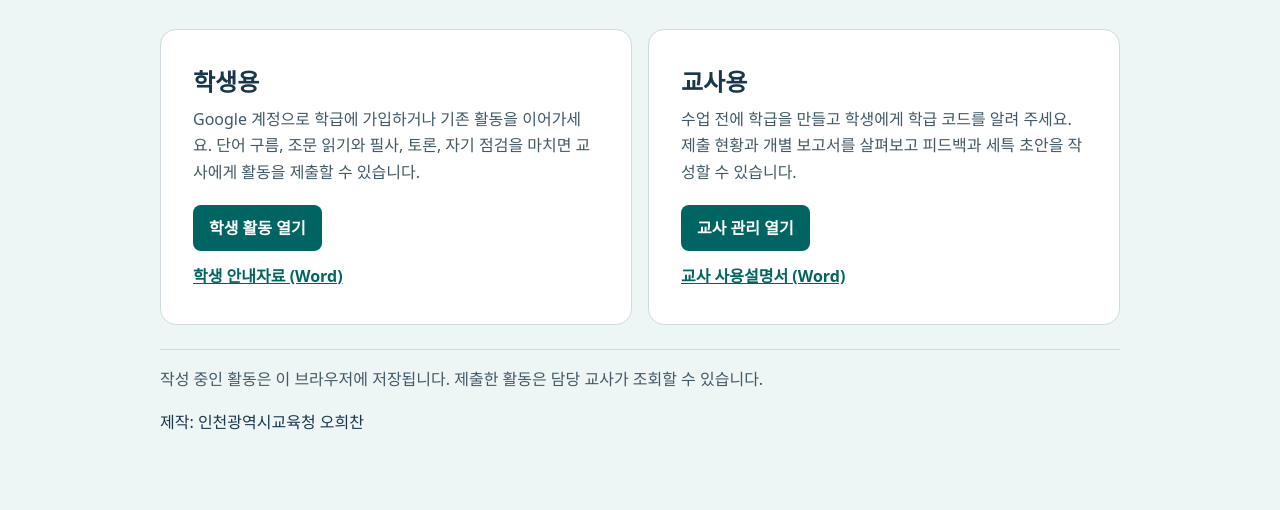
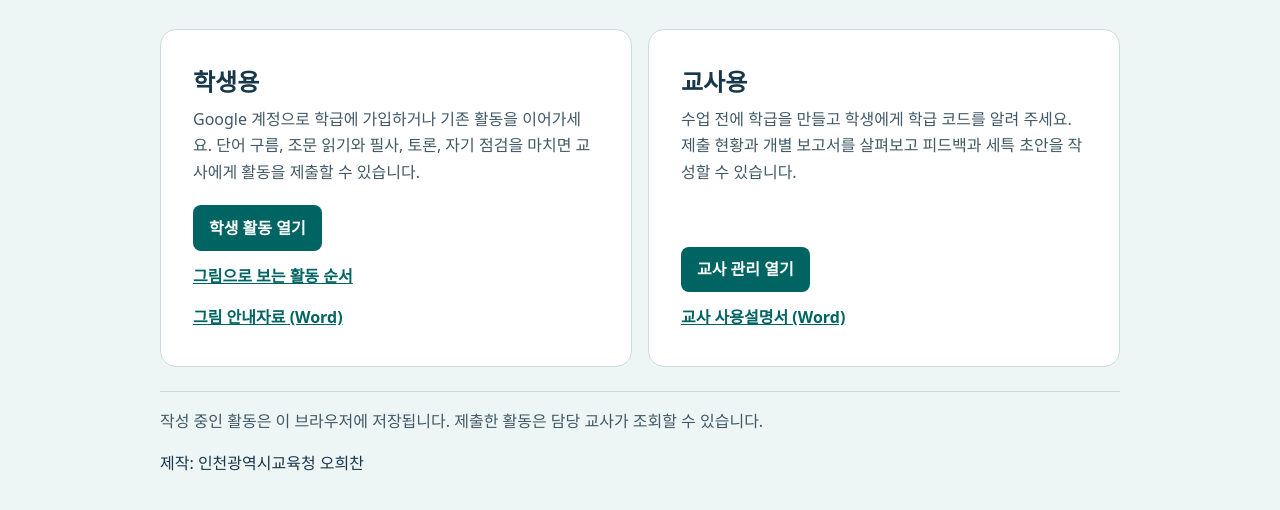
Before and after one commit to dhgmlcks15-eng/constitution-clas, a plain HTML site: page index.html in a window 1280 px wide. Shown: the part 318-828 px from the top of the page. Before the commit the page ends 801 px from the top, so only its background shows below. Drawn offline with Linux system fonts and the light colour scheme.

Commit message:
학생 활동 순서를 그림 안내판과 인쇄용 Word로 제공

```diff
--- a/index.html
+++ b/index.html
@@ -30,7 +30,7 @@ aside{margin-top:1.5rem;border-top:1px solid var(--line);padding-top:1rem;color:
 <h1>헌법 속에서 나의 가치를 찾아요</h1>
 <p class="lead">헌법 조문에서 가치를 찾고, 실제 사례에 적용해 나의 의견을 근거와 함께 정리합니다.</p>
 <section class="roles" aria-label="사용할 화면 선택">
-<article><h2>학생용</h2><p>Google 계정으로 학급에 가입하거나 기존 활동을 이어가세요. 단어 구름, 조문 읽기와 필사, 토론, 자기 점검을 마치면 교사에게 활동을 제출할 수 있습니다.</p><a href="student.html">학생 활동 열기</a><a class="guide" href="guides/student-guide.docx" download>학생 안내자료 (Word)</a></article>
+<article><h2>학생용</h2><p>Google 계정으로 학급에 가입하거나 기존 활동을 이어가세요. 단어 구름, 조문 읽기와 필사, 토론, 자기 점검을 마치면 교사에게 활동을 제출할 수 있습니다.</p><a href="student.html">학생 활동 열기</a><a class="guide" href="guides/student-poster.png">그림으로 보는 활동 순서</a><a class="guide" href="guides/student-visual-guide.docx" download>그림 안내자료 (Word)</a></article>
 <article><h2>교사용</h2><p>수업 전에 학급을 만들고 학생에게 학급 코드를 알려 주세요. 제출 현황과 개별 보고서를 살펴보고 피드백과 세특 초안을 작성할 수 있습니다.</p><a href="teacher.html">교사 관리 열기</a><a class="guide" href="guides/teacher-guide.docx" download>교사 사용설명서 (Word)</a></article>
 </section>
 <aside>작성 중인 활동은 이 브라우저에 저장됩니다. 제출한 활동은 담당 교사가 조회할 수 있습니다.</aside>
```
Also changed, not shown: student.html (+1 -0 lines), 2 other files.
